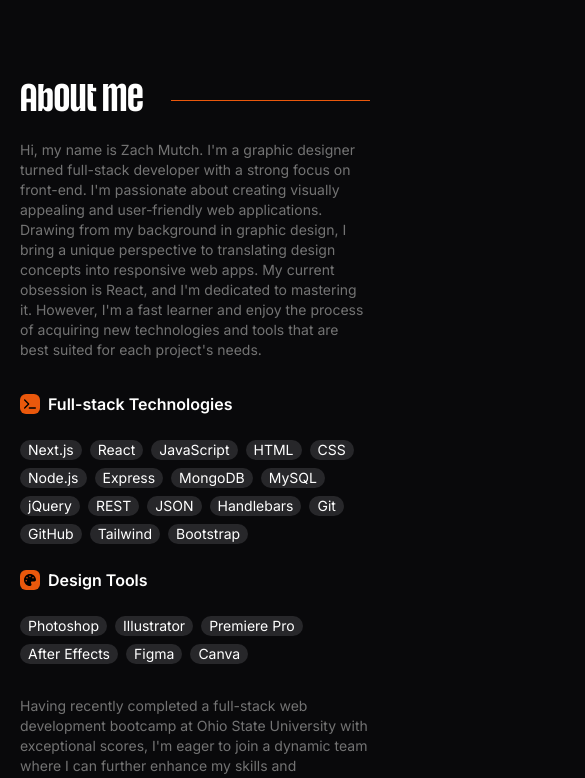
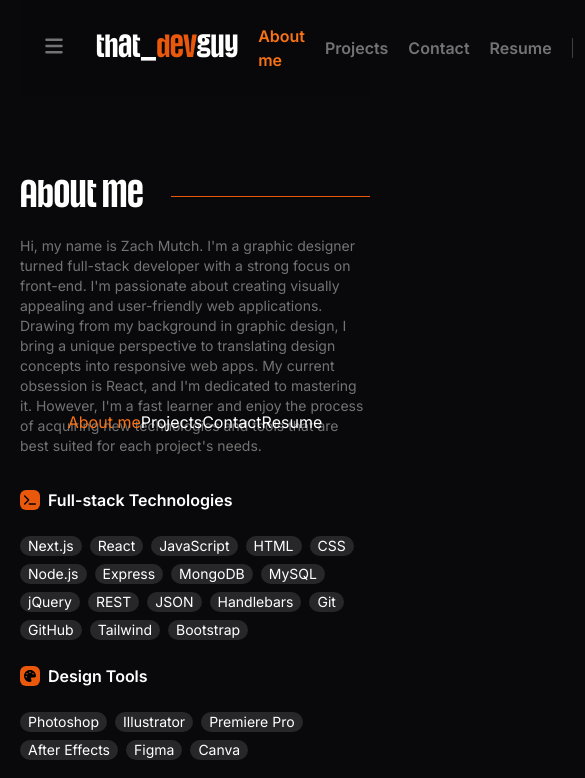
Before and after one commit to that-devguy/react-portfolio, a Next.js app: page /about in a window 390 px wide. Shown: the top 778 px of the page, 585 px wide, since content can reach past the window. Built offline with nearby package versions, Linux system fonts and the light colour scheme.

Commit message:
started mobile styling for the Navbar component

```diff
--- a/src/app/about/page.js
+++ b/src/app/about/page.js
@@ -11,7 +11,7 @@
 export default function AboutPage() {
   return (
     <main>
-      {/* <Navbar /> */}
+      <Navbar />
       <section className="about--container mx-auto mt-20 max-w-sm sm:max-w-xl md:max-w-3xl md:px-6 lg:max-w-4xl">
         <SectionHeader title="About me" />
         <div className="myTech--infoContainer flex flex-col-reverse col-2 gap-8 sm:gap-10 md:flex-row">
--- a/src/app/components/Navbar.js
+++ b/src/app/components/Navbar.js
@@ -3,6 +3,8 @@
 import Socials from "./Socials";
 import localFont from "next/font/local";
 import { usePathname } from "next/navigation";
+import { FontAwesomeIcon } from "@fortawesome/react-fontawesome";
+import { faBars } from "@fortawesome/free-solid-svg-icons";
 
 const myFont = localFont({
   src: "../../assets/fonts/headerFont.woff2",
@@ -14,6 +16,53 @@
 
   return (
     <nav className="navbar--container h-10 bg-zinc-950/90 backdrop-blur-sm z-10 flex items-center space-between gap-5 max-w-7xl m-auto py-12 px-5 sticky top-0">
+      <div className="navbar--menuButton block z-10 sm:hidden">
+        <FontAwesomeIcon
+          icon={faBars}
+          className="text-neutral-500 mr-2 p-1 w-5 h-5"
+        />
+      </div>
+      <div className="navbar--mobileMenu absolute top-0 left-0 right-0 bottom-0 flex justify-center items-center w-full h-screen ease-in durantion-300 sm:hidden">
+        <Link
+          href="/about"
+          className={`cursor-pointer h-5 flex items-center hover:text-neutral-200 transition-color duration-200 delay-100 ${
+            currentRoute === "/about"
+              ? "text-orange-500 hover:text-orange-500"
+              : ""
+          }`}
+        >
+          About me
+        </Link>
+        <Link
+          href="/projects"
+          className={`cursor-pointer h-5 flex items-center hover:text-neutral-200 transition-color duration-200 delay-100 ${
+            currentRoute === "/projects"
+              ? "text-orange-500 hover:text-orange-500"
+              : ""
+          }`}
+        >
+          Projects
+        </Link>
+        <Link
+          href="/contact"
+          className={`cursor-pointer h-5 flex items-center hover:text-neutral-200 transition-color duration-200 delay-100 ${
+            currentRoute === "/contact"
+              ? "text-orange-500 hover:text-orange-500"
+              : ""
+          }`}
+        >
+          Contact
+        </Link>
+        <a
+          href="/zachmutch-resume.pdf"
+          target="_blank"
+          rel="noopener noreferrer"
+          className="cursor-pointer h-5 flex items-center hover:text-neutral-200 transition-color duration-200 delay-100"
+        >
+          Resume
+        </a>
+      </div>
+
       <Link href="/" className="text-3xl flex" style={myFont.style}>
         that_<span className="text-orange-600">dev</span>guy
       </Link>
--- a/src/app/page.js
+++ b/src/app/page.js
@@ -13,7 +13,7 @@
 export default function Home() {
   return (
     <main className="flex flex-col h-screen">
-      <div>{/* <Navbar /> */}</div>
+      <div><Navbar /></div>
       <section className="hero--container flex flex-col mx-auto justify-center items-center flex-grow max-w-sm sm:max-w-lg md:gap-2 md:max-w-lg lg:max-w-2xl">
         <Reveal>
           <h1
```
